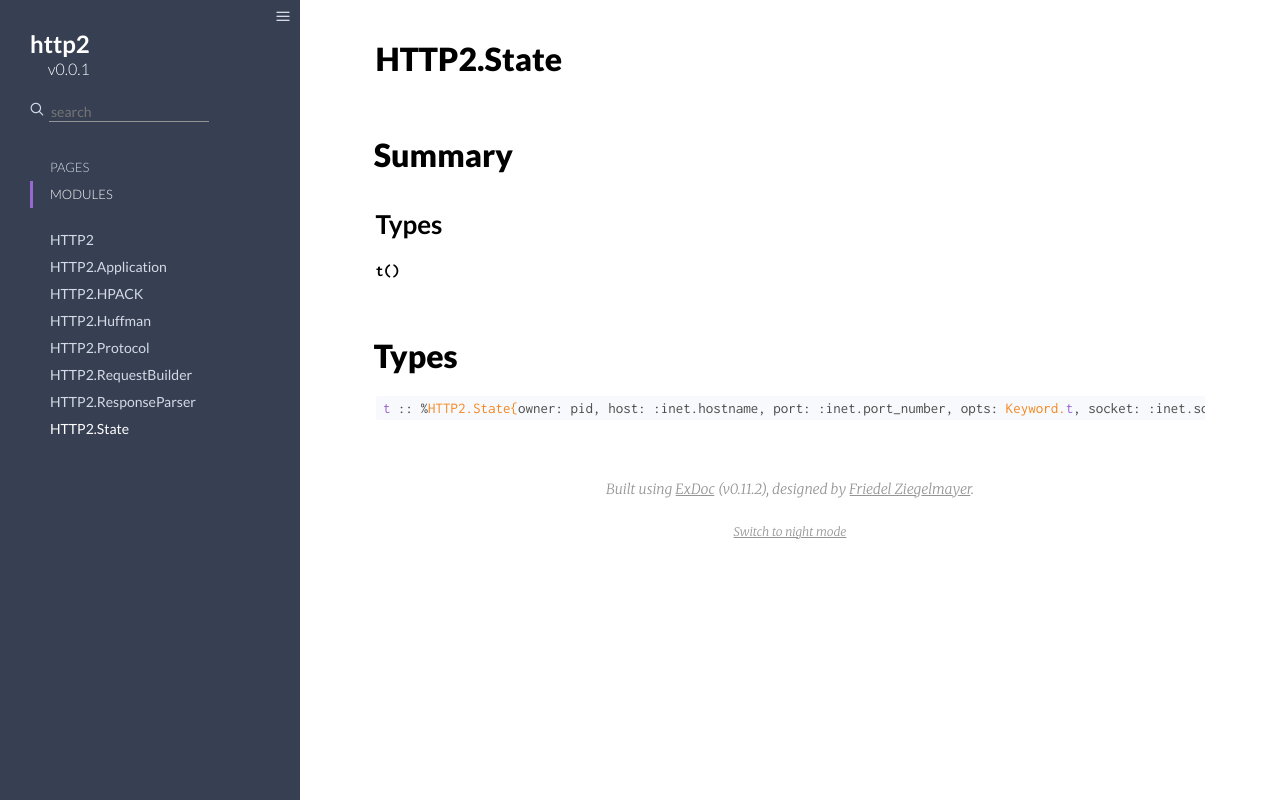
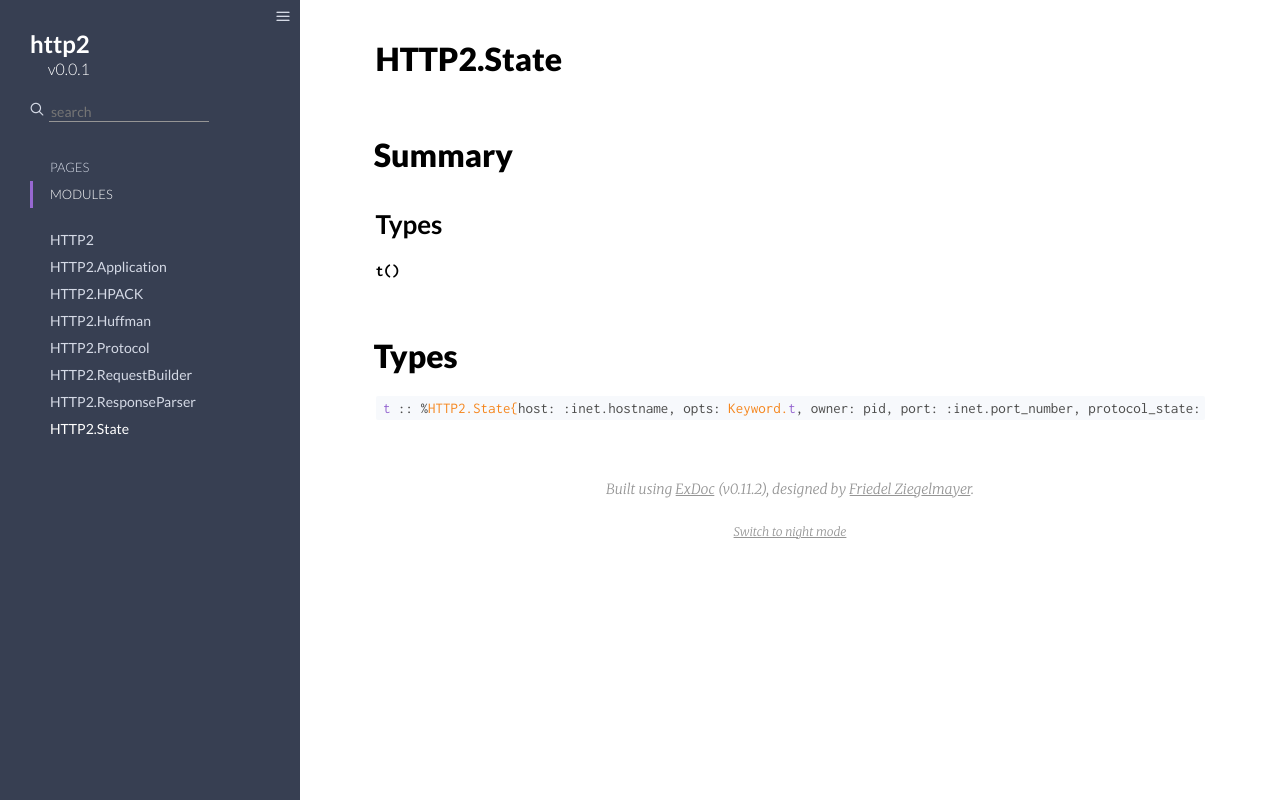
Before and after one commit to sascha/http2, a plain HTML site: page doc/HTTP2.State.html in a window 1280 px wide. Drawn offline with Linux system fonts and the light colour scheme; files whose address does not match are found by name.

Commit message:
Update for Elixir 1.2

```diff
--- a/doc/HTTP2.State.html
+++ b/doc/HTTP2.State.html
@@ -109,7 +109,7 @@
           </h1>
           <div class="types-list">
             <div id="t:t/0" class="type-detail">
-  <pre><code class="elixir"><a href="#t:t/0">t</a> :: %HTTP2.State{owner: pid, host: :inet.hostname, port: :inet.port_number, opts: <a href="http://elixir-lang.org/docs/stable/elixir/Keyword.html#t:t/0">Keyword.t</a>, socket: :inet.socket | :ssl.sslsocket, transport: module, protocol_state: any}</code></pre>
+  <pre><code class="elixir"><a href="#t:t/0">t</a> :: %HTTP2.State{host: :inet.hostname, opts: <a href="http://elixir-lang.org/docs/stable/elixir/Keyword.html#t:t/0">Keyword.t</a>, owner: pid, port: :inet.port_number, protocol_state: any, socket: :inet.socket | :ssl.sslsocket, transport: module}</code></pre>
 
 </div>
 
```
Also changed, not shown: doc/HTTP2.HPACK.html (+2 -2 lines), doc/HTTP2.Protocol.html (+1 -1 lines), doc/HTTP2.ResponseParser.html (+2 -2 lines), 3 other files.
